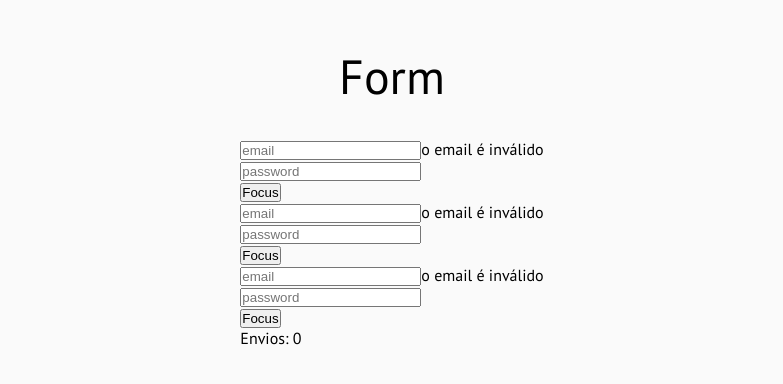
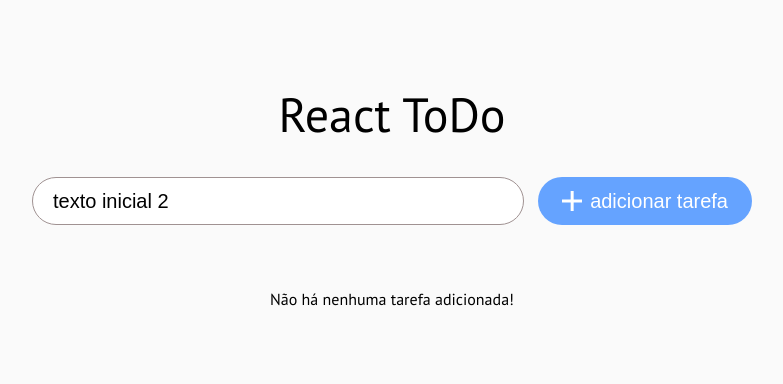
Before and after one commit to adrianmfprado/todo-app, a React (Create React App) app: page / in a window 1280 px wide. Shown: the part 204-588 px from the top of the page, without its empty margins (248-1031 px from the left). Built offline with nearby package versions, Linux system fonts and the light colour scheme.

Commit message:
pages and navigation

```diff
--- a/package.json
+++ b/package.json
@@ -9,6 +9,7 @@
     "node-sass": "^6.0.1",
     "react": "^17.0.2",
     "react-dom": "^17.0.2",
+    "react-router-dom": "^5.3.0",
     "react-scripts": "4.0.3",
     "sass-loader": "^12.2.0",
     "web-vitals": "^1.0.1"
--- a/src/App.js
+++ b/src/App.js
@@ -1,77 +1,9 @@
-import { useState } from 'react';
-import AddTask from "./components/AddTask";
-import { Counter } from './components/Counter';
-import { Form } from './components/Form';
-import { FunctionalCounter } from './components/FunctionalCounter';
-import TaskList from "./components/TaskList";
+import AppRouter from "./pages/routes";
+
 
 function App() {
-  const [taskList, setTaskList] = useState([]);
-  const [showCounter, setShowCounter] = useState(false);
-  const [sendCount, setSendCount] = useState(0);
-
   return (
-    <div className="App">
-      {/* <div className="container">
-        <h1>React ToDo</h1>
-
-        <AddTask
-          onAdd={(title) => {
-            setTaskList([
-              ...taskList,
-              {
-                title,
-                checked: false,
-              }
-            ])
-          }}
-        />
-
-        <TaskList
-          dataSource={taskList}
-          onCheck={(item) => {
-            const foundItem = taskList.find((taskItem) => taskItem.title === item.title);
-            if (foundItem)
-              foundItem.checked = !foundItem.checked;
-
-            setTaskList([
-              ...taskList
-            ]);
-          }}
-          onRemove={(item) => {
-            const foundItem = taskList.findIndex((taskItem) => taskItem.title === item.title);
-            if (foundItem >= 0) {
-              taskList.splice(foundItem, 1);
-            }
-
-            setTaskList([
-              ...taskList
-            ]);
-          }}
-        />
-      </div> */}
-
-      {/* <div>
-        <h1>Counter</h1>
-        {showCounter && (<Counter />)}
-        <button
-          onClick={() => setShowCounter(!showCounter)}
-        >
-          Toggle Counter
-        </button>
-
-        <h1>Functional Counter</h1>
-        {showCounter && <FunctionalCounter />}
-      </div> */}
-
-      <div>
-        <h1>Form</h1>
-        <Form />
-        <Form />
-        <Form />
-        <span>Envios: {sendCount}</span>
-      </div>
-    </div>
+    <AppRouter />
   );
 }
 
--- a/src/components/Form.js
+++ /dev/null
@@ -1,51 +0,0 @@
-import { useCallback, useEffect, useRef, useState } from "react";
-
-export const Form = () => {
-  const [email, setEmail] = useState('');
-  const [emailHelper, setEmailHelper] = useState('');
-
-  const emailInput = useRef();
-
-  useEffect(() => {
-    console.log(emailInput.current);
-
-    if (validateEmail(email)) {
-      setEmailHelper('o email é válido.');
-    } else {
-      setEmailHelper('o email é inválido');
-    }
-  }, [email]);
-
-  const validateEmail = useCallback(function (email) {
-    if (email.indexOf('@') >= 0)
-      return true;
-    return false;
-  }, []);
-
-  return (
-    <div>
-      <div>
-        <input
-          name="email"
-          placeholder="email"
-          value={email}
-          onChange={(e) => setEmail(e.target.value)}
-          ref={emailInput}
-        />
-        <span>{emailHelper}</span>
-      </div>
-      <div>
-        <input
-          type="password"
-          name="password"
-          placeholder="password"
-        />
-      </div>
-      <div>
-        <button onClick={() => {
-          emailInput.current.focus()
-        }}>Focus</button>
-      </div>
-    </div>
-  );
-}
--- /dev/null
+++ b/src/pages/home.js
@@ -0,0 +1,53 @@
+import { useState } from 'react';
+import AddTask from "../components/AddTask";
+import TaskList from "../components/TaskList";
+
+function HomePage() {
+  const [taskList, setTaskList] = useState([]);
+
+  return (
+    <div className="App">
+      <div className="container">
+        <h1>React ToDo</h1>
+
+        <AddTask
+          onAdd={(title) => {
+            setTaskList([
+              ...taskList,
+              {
+                title,
+                checked: false,
+              }
+            ])
+          }}
+        />
+
+        <TaskList
+          dataSource={taskList}
+          onCheck={(item) => {
+            const foundItem = taskList.find((taskItem) => taskItem.title === item.title);
+            if (foundItem)
+              foundItem.checked = !foundItem.checked;
+
+            setTaskList([
+              ...taskList
+            ]);
+          }}
+          onRemove={(item) => {
+            const foundItem = taskList.findIndex((taskItem) => taskItem.title === item.title);
+            if (foundItem >= 0) {
+              taskList.splice(foundItem, 1);
+            }
+
+            setTaskList([
+              ...taskList
+            ]);
+          }}
+        />
+      </div>
+
+    </div>
+  );
+}
+
+export default HomePage;
--- /dev/null
+++ b/src/pages/routes.js
@@ -0,0 +1,55 @@
+import {
+  BrowserRouter,
+  Route,
+  Switch,
+  useParams,
+  Link
+} from 'react-router-dom';
+import HomePage from './home';
+
+const AppRouter = () => {
+  return (
+    <BrowserRouter>
+      <Switch>
+        <Route exact path="/">
+          <HomePage />
+        </Route>
+
+        <Route exact path="/login">
+          <Login />
+        </Route>
+
+        <Route exact path="/:username">
+          <User />
+        </Route>
+
+        <Route exact path="/:username/:name/:age">
+          <User />
+        </Route>
+      </Switch>
+    </BrowserRouter>
+  );
+};
+
+const Login = () => {
+  return (
+    <h1>Login Page</h1>
+  );
+};
+
+const User = () => {
+  const { username, name } = useParams();
+  return (
+    <div>
+      <h1>User Profile Page</h1>
+      <h2>Username: { username }</h2>
+      <h2>Nome: {name}</h2>
+
+      <Link to="/">Ir para a home</Link>
+      <div>ou</div>
+      <Link to="/login">Ir para a login</Link>
+    </div>
+  );
+};
+
+export default AppRouter;
```
Also changed, not shown: 1 other file (tests, documents, lock files or other folders).
